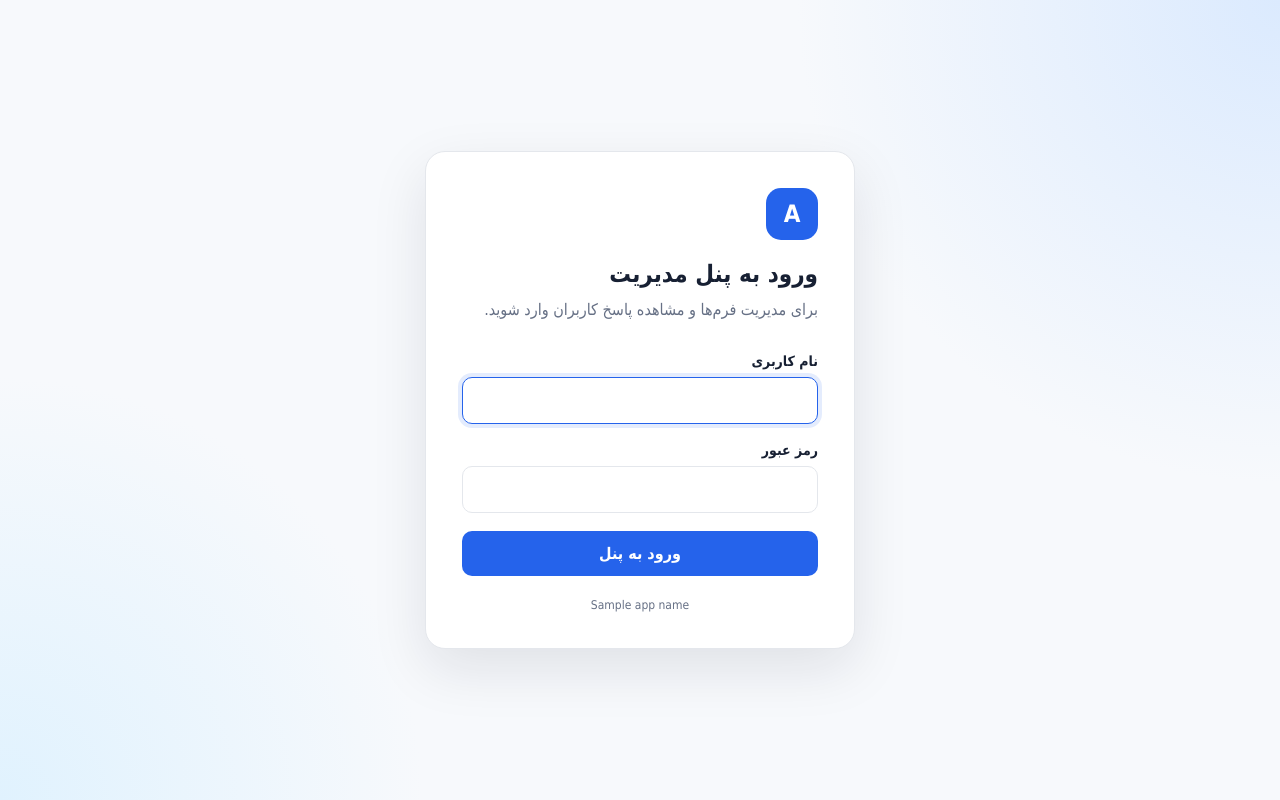
After one commit to arazshah/forms, a FastAPI app: template app/templates/admin/login.html in a window 1280 px wide. The commit adds this page. Run offline with FastAPI, Linux system fonts and the light colour scheme; the template is opened without the code that fills it: most values are stand-ins (such as "Sample title", 1, 10 or a date in 2020); parts of the project's set-up code (start-up, migrations or seed data) failed here and were passed over.

Commit message:
feat: add protected admin login and dashboard

```diff
--- a/app/main.py
+++ b/app/main.py
@@ -6,6 +6,7 @@ from starlette.middleware.trustedhost import TrustedHostMiddleware
 from starlette.templating import Jinja2Templates
 
 from app.config import get_settings
+from app.routers.admin import router as admin_router
 
 
 settings = get_settings()
@@ -39,6 +40,9 @@ app.mount(
 )
 
 templates = Jinja2Templates(directory="app/templates")
+app.state.templates = templates
+
+app.include_router(admin_router)
 
 
 @app.get("/", response_class=HTMLResponse, include_in_schema=False)
--- /dev/null
+++ b/app/templates/admin/login.html
@@ -0,0 +1,177 @@
+<!DOCTYPE html>
+<html lang="fa" dir="rtl">
+<head>
+    <meta charset="UTF-8">
+    <meta name="viewport" content="width=device-width, initial-scale=1.0">
+    <title>ورود مدیر | {{ app_name }}</title>
+    <style>
+        :root {
+            --primary: #2563eb;
+            --primary-dark: #1d4ed8;
+            --text: #172033;
+            --muted: #667085;
+            --border: #e4e7ec;
+            --bg: #f7f9fc;
+            --danger-bg: #fef2f2;
+            --danger-text: #b42318;
+        }
+
+        * {
+            box-sizing: border-box;
+        }
+
+        body {
+            margin: 0;
+            min-height: 100vh;
+            display: grid;
+            place-items: center;
+            padding: 24px;
+            color: var(--text);
+            font-family: Vazirmatn, Tahoma, Arial, sans-serif;
+            background:
+                radial-gradient(circle at top right, #dbeafe 0, transparent 32%),
+                radial-gradient(circle at bottom left, #e0f2fe 0, transparent 28%),
+                var(--bg);
+        }
+
+        .card {
+            width: 100%;
+            max-width: 430px;
+            padding: 36px;
+            border: 1px solid var(--border);
+            border-radius: 20px;
+            background: #fff;
+            box-shadow: 0 20px 55px rgba(15, 23, 42, 0.10);
+        }
+
+        .brand {
+            width: 52px;
+            height: 52px;
+            display: grid;
+            place-items: center;
+            margin-bottom: 20px;
+            border-radius: 15px;
+            color: #fff;
+            font-size: 24px;
+            font-weight: bold;
+            background: var(--primary);
+        }
+
+        h1 {
+            margin: 0 0 8px;
+            font-size: 24px;
+        }
+
+        .subtitle {
+            margin: 0 0 28px;
+            color: var(--muted);
+            line-height: 1.8;
+        }
+
+        .error {
+            margin-bottom: 20px;
+            padding: 12px 14px;
+            border: 1px solid #fecdca;
+            border-radius: 10px;
+            color: var(--danger-text);
+            background: var(--danger-bg);
+            font-size: 14px;
+        }
+
+        .field {
+            margin-bottom: 18px;
+        }
+
+        label {
+            display: block;
+            margin-bottom: 8px;
+            font-size: 14px;
+            font-weight: 700;
+        }
+
+        input {
+            width: 100%;
+            padding: 13px 14px;
+            border: 1px solid var(--border);
+            border-radius: 10px;
+            outline: none;
+            font: inherit;
+            transition: border-color 0.2s, box-shadow 0.2s;
+        }
+
+        input:focus {
+            border-color: var(--primary);
+            box-shadow: 0 0 0 4px rgba(37, 99, 235, 0.12);
+        }
+
+        button {
+            width: 100%;
+            padding: 13px;
+            border: 0;
+            border-radius: 10px;
+            color: #fff;
+            cursor: pointer;
+            font: inherit;
+            font-weight: 700;
+            background: var(--primary);
+            transition: background 0.2s;
+        }
+
+        button:hover {
+            background: var(--primary-dark);
+        }
+
+        .footer {
+            margin: 22px 0 0;
+            color: var(--muted);
+            text-align: center;
+            font-size: 12px;
+        }
+    </style>
+</head>
+<body>
+    <main class="card">
+        <div class="brand">A</div>
+
+        <h1>ورود به پنل مدیریت</h1>
+        <p class="subtitle">
+            برای مدیریت فرم‌ها و مشاهده پاسخ کاربران وارد شوید.
+        </p>
+
+        {% if error %}
+            <div class="error">{{ error }}</div>
+        {% endif %}
+
+        <form method="post" action="/admin/login">
+            <input type="hidden" name="csrf_token" value="{{ csrf_token }}">
+
+            <div class="field">
+                <label for="username">نام کاربری</label>
+                <input
+                    id="username"
+                    name="username"
+                    type="text"
+                    autocomplete="username"
+                    required
+                    autofocus
+                >
+            </div>
+
+            <div class="field">
+                <label for="password">رمز عبور</label>
+                <input
+                    id="password"
+                    name="password"
+                    type="password"
+                    autocomplete="current-password"
+                    required
+                >
+            </div>
+
+            <button type="submit">ورود به پنل</button>
+        </form>
+
+        <p class="footer">{{ app_name }}</p>
+    </main>
+</body>
+</html>
--- a/app/templates/base.html
+++ b/app/templates/base.html
@@ -34,7 +34,7 @@
     >
 
     <link
-        href="https://fonts.googleapis.com/css2?family=Vazirmatn:wght@300;400;500;600;700;800&display=swap"
+        href="https://cdn.jsdelivr.net/gh/rastikerdar/vazirmatn@v33.003/Vazirmatn-font-face.css"
         rel="stylesheet"
     >
 
```
Also changed, not shown: app/config.py (+28 -5 lines), app/routers/admin.py (added, +167 -0 lines), app/templates/admin/dashboard.html (added, +191 -0 lines), requirements.txt (line endings or trailing spaces).
